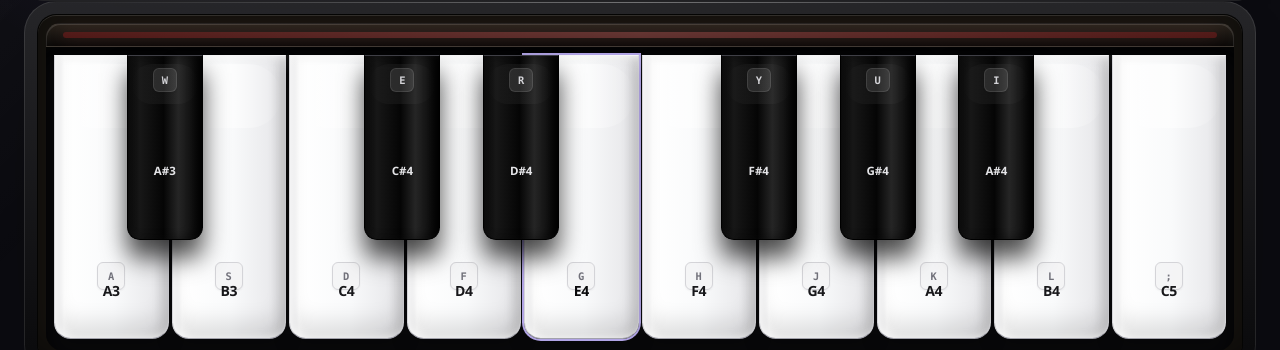
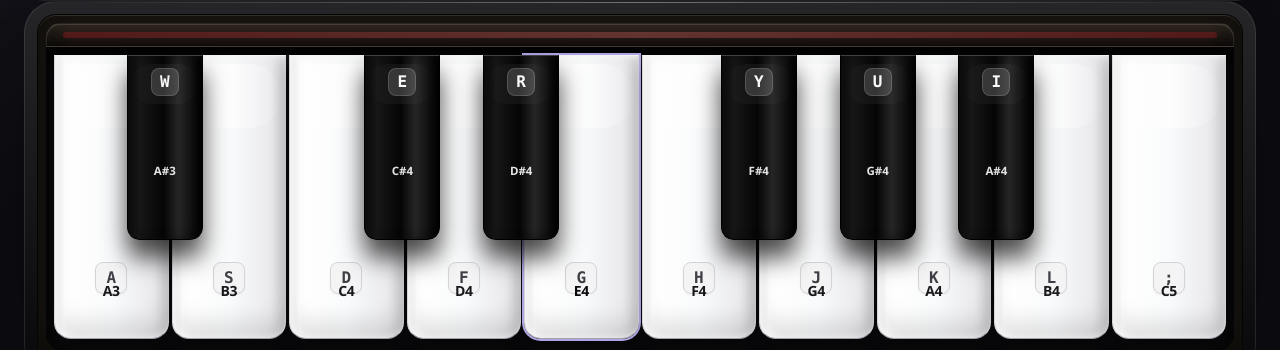
Before and after one commit to kofiarhin/piano360, a React (Vite) app in the folder apps/client/: page / in a window 1280 px wide. Shown: the part 338-688 px from the top of the page. Built offline with nearby package versions, Linux system fonts and the light colour scheme; no server answers.

Commit message:
Increase keyboard key indicator size

```diff
--- a/apps/client/src/features/practice/components/PianoKey.tsx
+++ b/apps/client/src/features/practice/components/PianoKey.tsx
@@ -81,10 +81,10 @@ export const PianoKey = ({ noteId, tone, keyboardKey, visualState, style, onPres
       {keyboardKey && (
         <span
           className={[
-            "absolute left-1/2 grid -translate-x-1/2 place-items-center rounded-md border px-1 font-mono text-[0.65rem] font-black shadow-sm",
+            "absolute left-1/2 grid -translate-x-1/2 place-items-center rounded-lg border px-2 font-mono text-sm font-black uppercase leading-none shadow-sm md:text-base",
             isBlack
-              ? "top-3 h-6 min-w-6 border-white/10 bg-white/10 text-zinc-300"
-              : "bottom-11 h-7 min-w-7 border-zinc-300 bg-zinc-100/90 text-zinc-500 md:bottom-12"
+              ? "top-3 h-7 min-w-7 border-white/15 bg-white/15 text-zinc-50"
+              : "bottom-10 h-8 min-w-8 border-zinc-300 bg-zinc-100/95 text-zinc-700 md:bottom-11"
           ].join(" ")}
         >
           {keyboardKey}
```
